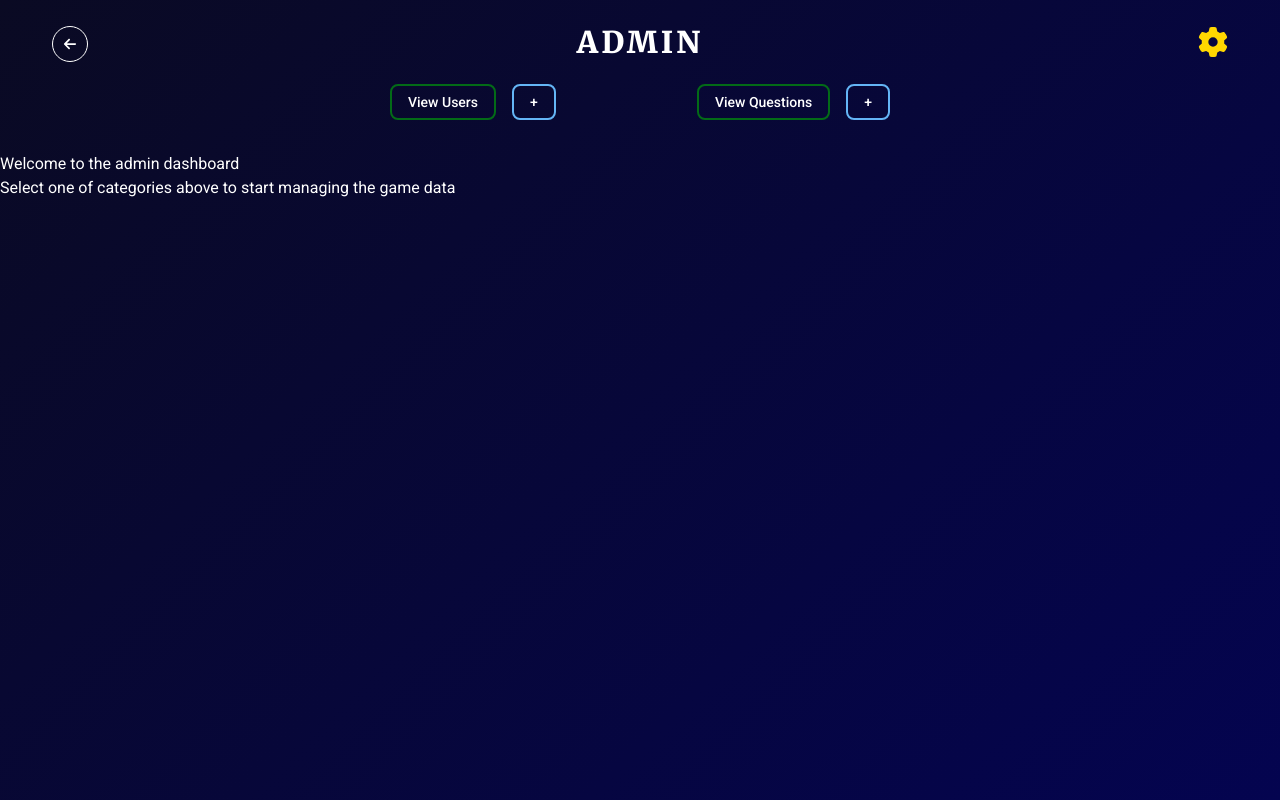
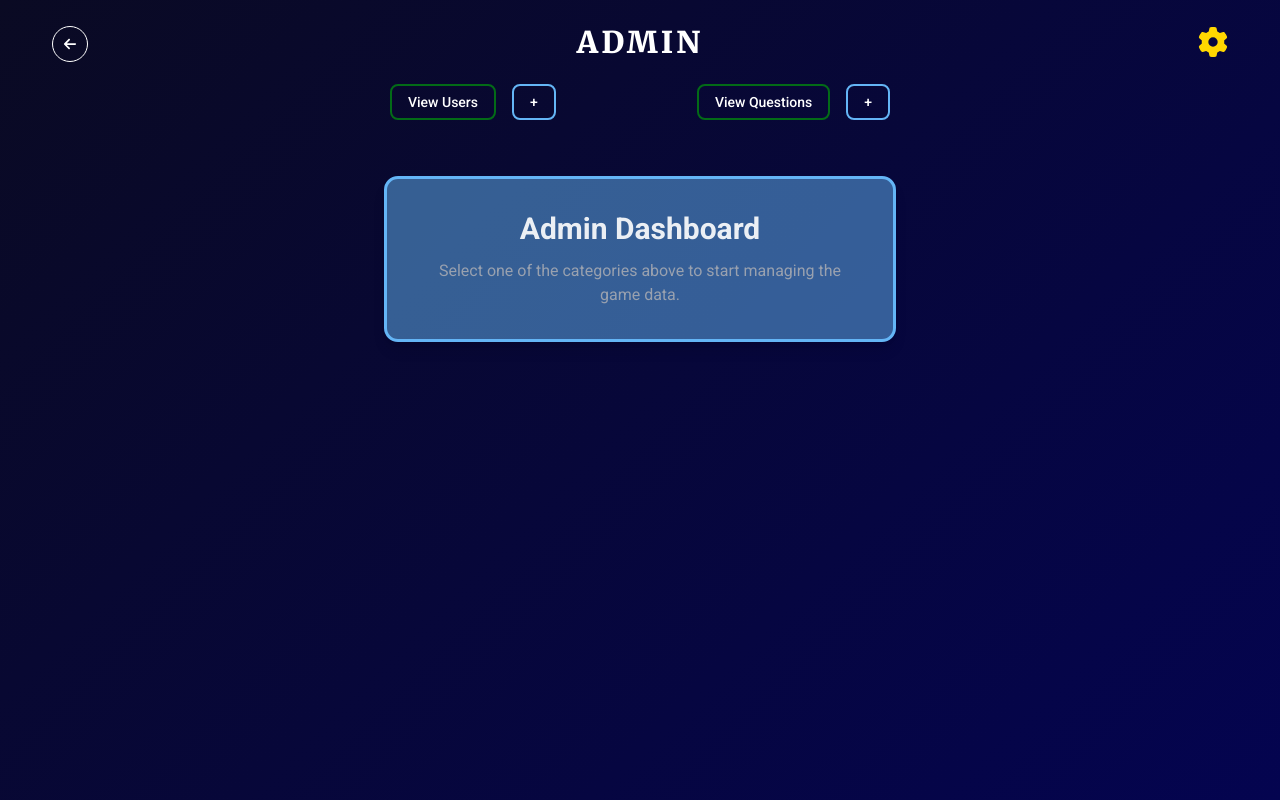
Before and after one commit to Victor-Spichenkoff/million_show, a Next.js app: page /adm in a window 1280 px wide. Built offline with nearby package versions, Linux system fonts and the light colour scheme; no server answers.

Commit message:
Fix question cache and improve adm page

```diff
--- a/app/(protected)/adm/page.tsx
+++ b/app/(protected)/adm/page.tsx
@@ -89,10 +89,26 @@ export default function AdmPage() {
                 />}
 
                 {mode === "none" && (
-                    <div>
-                        <h2>Welcome to the admin dashboard</h2>
-                        <h3>Select one of categories above to start managing the game data</h3>
+                    // <div className="m-16 flex flex-col items-center justify-center h-full text-center space-y-4">
+                    //     <h2 className="text-3xl font-bold text-gray-300">Welcome to the Admin Dashboard</h2>
+                    //     <h3 className="text-lg text-gray-400/80 max-w-xl">
+                    //         Select one of the categories above to start managing the game data.
+                    //     </h3>
+                    // </div>
+
+
+                    <div className="flex items-center justify-center h-full p-6">
+                        <div className="border-3 border-highlight bg-highlight/50 rounded-xl shadow-lg p-8 text-center max-w-lg">
+                            <h2 className="text-3xl font-bold text-primary-foreground/90 mb-3">Admin Dashboard</h2>
+                            <p className="text-gray-700 dark:text-gray-400">
+                            {/*    <h2 className="text-3xl font-bold text-gray-300 mb-3">Welcome to the Admin Dashboard</h2>*/}
+                            {/*<p className="text-gray-400/95">*/}
+                                Select one of the categories above to start managing the game data.
+                            </p>
+                        </div>
                     </div>
+
+
                 )}
             </div>
         </div>
--- a/app/(protected)/match/[id]/page.tsx
+++ b/app/(protected)/match/[id]/page.tsx
@@ -15,6 +15,7 @@ import {toast} from "sonner";
 import {Prizes} from "@/components/match/prizes";
 import {ProgressBar} from "@/components/match/progressBar";
 import {useGetQuestion} from "@/hooks/useGetQuestion";
+import {CacheIds} from "@/util/cache";
 
 
 export default function MatchPage() {
@@ -25,7 +26,10 @@ export default function MatchPage() {
     const [finalScreenData, setFinalScreenData] = useState<FinalScreenData | null>(null)
     const {question, setQuestion, getQuestionOnApi} = useGetQuestion()
 
-    const getMatchInfo = useProtectedApiCall({endpoint: "/match/status"})
+    const getMatchInfo = useProtectedApiCall({
+        endpoint: "/match/status",
+        cacheId: CacheIds.currentQuestionStatus
+    })
 
 
     useEffect(() => {
--- a/components/home/actionArea.tsx
+++ b/components/home/actionArea.tsx
@@ -47,7 +47,6 @@ export const HomeActionArea = ({homeInfo}:IHomeActionArea) => {
         if (!homeInfo?.matchId)
             return toast.error("You don't have any started match")
 
-        clearCache(CacheIds.homeDashboard)
         router.push(`/match/${homeInfo.matchId}`)
     }
 
--- a/hooks/useGetQuestion.tsx
+++ b/hooks/useGetQuestion.tsx
@@ -25,6 +25,7 @@ export const useGetQuestion = () => {
 
 
     const getQuestionOnApi = async (getNew?: boolean) => {
+        // IN TEST SCENARIOS:
         // await new Promise((resolve) => setTimeout(resolve, 2000))
         // return setQuestion({
         //     "id": 133,
@@ -37,8 +38,6 @@ export const useGetQuestion = () => {
         //     "level": 1
         // })
 
-        //TODO: UNCOMMENT
-        // To avoid unnecessary call, but can be passed
         if (searchParams.has("isNew") || getNew) {
             const newResult = await createAndGetNewQuestion()
             if (!newResult.isError)
--- a/util/cache.ts
+++ b/util/cache.ts
@@ -71,5 +71,6 @@ export const getPagedCache = <T>(id: string) => {
 export enum CacheIds {
     homeDashboard = "1",
     playerInfos = "2",
-    currentQuestion = "3"
+    currentQuestion = "3",
+    currentQuestionStatus = "4",
 }
```
Also changed, not shown: 1 other file (tests, documents, lock files or other folders).
